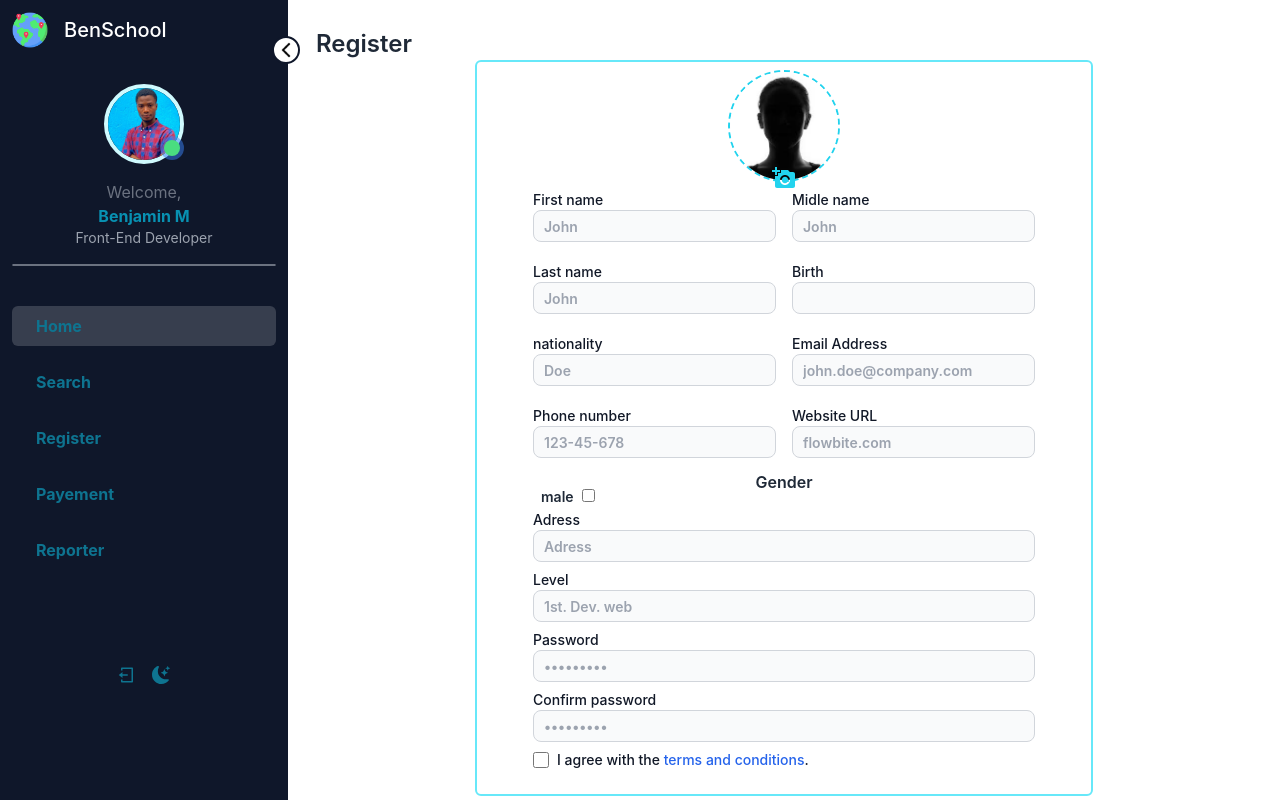
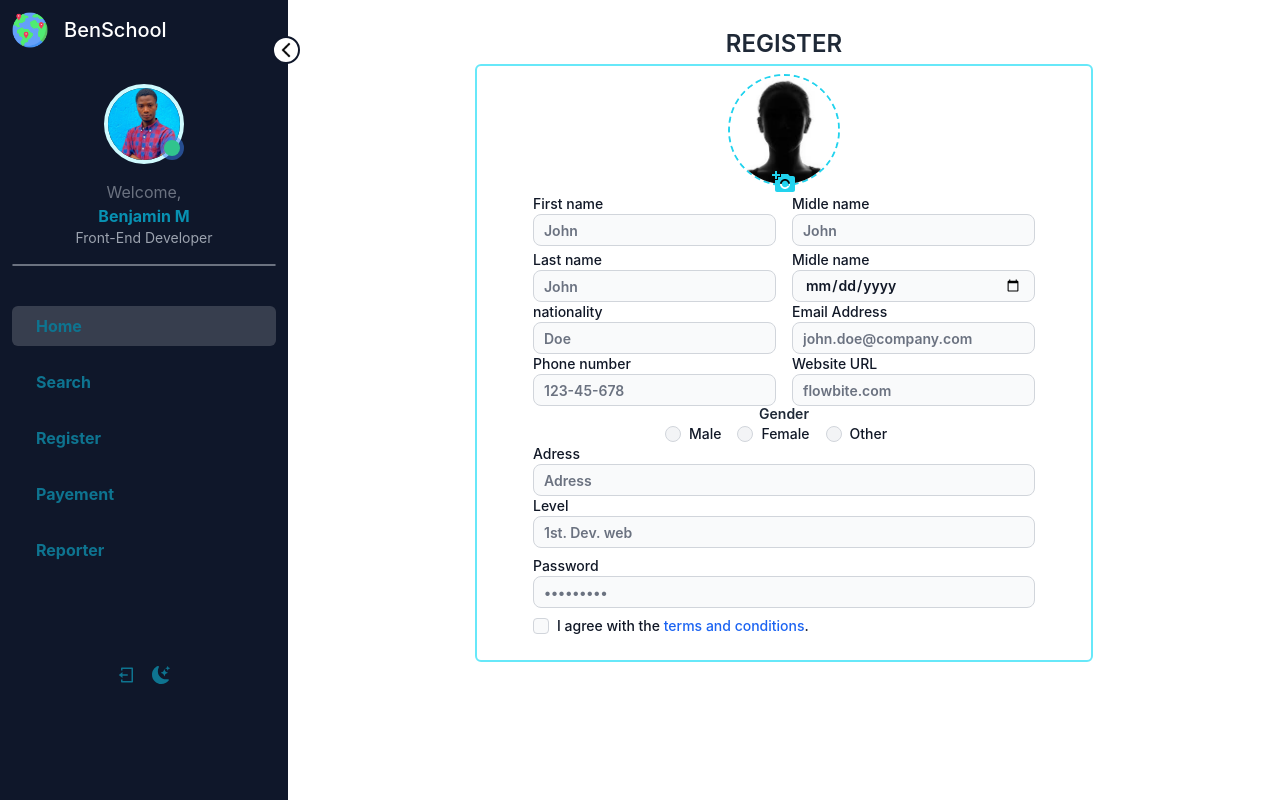
Before and after one commit to benjaminboy1/BenSchool, a React (Create React App) app: page / in a window 1280 px wide. Built offline with nearby package versions, Linux system fonts and the light colour scheme.

Commit message:
refister second

```diff
--- a/src/components/Register.jsx
+++ b/src/components/Register.jsx
@@ -4,67 +4,105 @@ import {MdAddAPhoto} from "react-icons/md";
 
 
 const Register = ()=>{
+
     return(
         <div>
-            <div>
-            Register
+
+            <div className="flex mb-1 justify-center">
+            REGISTER
             </div>
+
             <div className="flex justify-center">
                 {/**Resgister card */}
+
         <div className="py-2 px-14 border-2 rounded-md border-cyan-300  ">
                     <div>
                         <div className="flex justify-center mb-2">
+
                              <img alt="" src={anonymes} className="w-28 h-28 rounded-full rounded-full border-2 border-dashed border-cyan-400"/>
-                             <div className="mt-24 mr-2.8 absolute "><MdAddAPhoto className="text-cyan-400 hover:text-gray-400"/></div>
+                             <div className="mt-24 mr-2.8 absolute" type="file" for="file-input">
+
+                                        <div className="image-upload">
+                                           <label>
+                                            <MdAddAPhoto className="text-cyan-400 hover:text-gray-400 cursor-pointer" type="image" for="small-size" data-dropdown-toggle="dropdown"/>
+                                            <input id="file-input" type="file"  className=""/>
+                                           </label>
+
+                                        </div>
+                                </div>
+
+
                         </div>
                     </div>
         <div class="grid gap-4 mb-2 md:grid-cols-2">
         <div className="mb-1">
             <label for="first_name" class="block mb-[-1] text-sm font-medium text-gray-900 dark:text-white">First name</label>
-            <input type="text" id="first_name" class="h-8 bg-gray-50 border border-gray-300 text-gray-900 text-sm rounded-lg focus:ring-blue-500 focus:border-blue-500 block w-full p-2.5 dark:bg-gray-700 dark:border-gray-600 dark:placeholder-gray-400 dark:text-white dark:focus:ring-blue-500 dark:focus:border-blue-500" placeholder="John" required/>
+            <input type="text" id="first_name" class="h-8 bg-gray-50 border border-gray-300 text-gray-900 text-sm rounded-lg focus:ring-blue-500 focus:border-blue-500 block w-full p-2.5 dark:bg-gray-700 dark:border-gray-600 dark:placeholder-gray-400 dark:text-white dark:focus:ring-blue-500 dark:focus:border-blue-500" placeholder="John" required />
         </div>
         <div className="mb-1">
             <label for="midle_name" class="block mb-[-1] text-sm font-medium text-gray-900 dark:text-white">Midle name</label>
             <input type="text" id="midle_name" class="h-8 bg-gray-50 border border-gray-300 text-gray-900 text-sm rounded-lg focus:ring-blue-500 focus:border-blue-500 block w-full p-2.5 dark:bg-gray-700 dark:border-gray-600 dark:placeholder-gray-400 dark:text-white dark:focus:ring-blue-500 dark:focus:border-blue-500" placeholder="John" required/>
         </div>
-        <div className="mb-1">
+        <div className="mt-[-1rem]">
             <label for="Last_name" class="block mb-[-1] text-sm font-medium text-gray-900 dark:text-white">Last name</label>
             <input type="text" id="Last_name" class="h-8 bg-gray-50 border border-gray-300 text-gray-900 text-sm rounded-lg focus:ring-blue-500 focus:border-blue-500 block w-full p-2.5 dark:bg-gray-700 dark:border-gray-600 dark:placeholder-gray-400 dark:text-white dark:focus:ring-blue-500 dark:focus:border-blue-500" placeholder="John" required/>
         </div>
-        <div className="mb-1">
-            <label for="birth" class="block mb-[-1] text-sm font-medium text-gray-900 dark:text-white">Birth</label>
-            <input type="number" id="birth" class="h-8 bg-gray-50 border border-gray-300 text-gray-900 text-sm rounded-lg focus:ring-blue-500 focus:border-blue-500 block w-full p-2.5 dark:bg-gray-700 dark:border-gray-600 dark:placeholder-gray-400 dark:text-white dark:focus:ring-blue-500 dark:focus:border-blue-500" placeholder="" required/>
+        <div className="mt-[-1rem]">
+
+
+
+  <div class="datepicker  form-floating " data-mdb-toggle-button="false">
+  <label for="midle_name" class="block mb-[-1] text-sm font-medium text-gray-900 dark:text-white">Midle name</label>
+    <input type="date"
+      class="form-control h-8 bg-gray-50 border border-gray-300 text-gray-900 text-sm rounded-lg focus:ring-blue-500 focus:border-blue-500 block w-full  dark:bg-gray-700 dark:border-gray-600 dark:placeholder-gray-400 dark:text-white dark:focus:ring-blue-500 dark:focus:border-blue-500 border-gray-300 rounded transition ease-in-out m-0 focus:border-blue-600 focus:outline-none"
+      placeholder="Select a date" data-mdb-toggle="datepicker" />
+
+
+</div>
+
         </div>
-        <div className="mb-1">
+        <div className="mt-[-1rem]">
             <label for="nationality" class="block mb-[-1] text-sm font-medium text-gray-900 dark:text-white">nationality</label>
             <input type="text" id="last_name" class="h-8 bg-gray-50 border border-gray-300 text-gray-900 text-sm rounded-lg focus:ring-blue-500 focus:border-blue-500 block w-full p-2.5 dark:bg-gray-700 dark:border-gray-600 dark:placeholder-gray-400 dark:text-white dark:focus:ring-blue-500 dark:focus:border-blue-500" placeholder="Doe" required/>
         </div>
-        <div className="mb-1">
+        <div className="mt-[-1rem]">
             <label for="Email_address" class="block mb-[-1] text-sm font-medium text-gray-900 dark:text-white">Email Address</label>
             <input type="text" id="email_address" class="h-8 bg-gray-50 border border-gray-300 text-gray-900 text-sm rounded-lg focus:ring-blue-500 focus:border-blue-500 block w-full p-2.5 dark:bg-gray-700 dark:border-gray-600 dark:placeholder-gray-400 dark:text-white dark:focus:ring-blue-500 dark:focus:border-blue-500" placeholder="john.doe@company.com" required/>
         </div>
 
-        <div className="mb-1">
+        <div className="mt-[-1rem]">
             <label for="phone" class="block mb-[-1] text-sm font-medium text-gray-900 dark:text-white">Phone number</label>
             <input type="tel" id="phone" class="h-8 bg-gray-50 border border-gray-300 text-gray-900 text-sm rounded-lg focus:ring-blue-500 focus:border-blue-500 block w-full p-2.5 dark:bg-gray-700 dark:border-gray-600 dark:placeholder-gray-400 dark:text-white dark:focus:ring-blue-500 dark:focus:border-blue-500" placeholder="123-45-678" pattern="[0-9]{3}-[0-9]{2}-[0-9]{3}" required/>
         </div>
-        <div className="mb-1">
+        <div className="mt-[-1rem]">
             <label for="website" class="block mb-[-1] text-sm font-medium text-gray-900 dark:text-white">Website URL</label>
             <input type="url" id="website" class="h-8 bg-gray-50 border border-gray-300 text-gray-900 text-sm rounded-lg focus:ring-blue-500 focus:border-blue-500 block w-full p-2.5 dark:bg-gray-700 dark:border-gray-600 dark:placeholder-gray-400 dark:text-white dark:focus:ring-blue-500 dark:focus:border-blue-500" placeholder="flowbite.com" required/>
         </div>
 
     </div>
-    <div className="mb-[-2]">
-        <label className="text-base flex text-center justify-center">Gender </label>
-        <div className="mt-[-1rem]">
-        <span className="text-sm px-2 mb-4">male</span>
-        <input type="checkbox" className=" rounded-full"/>
-        </div>
+    <div className="mt-[-0.6rem]">
+        <label className="text-sm flex text-center justify-center">Gender </label>
+
+             <div className="flex flex-wrap items-center justify-center ">
+
+              <div class="flex items-center mr-4">
+                  <input id="green-radio" type="radio" value="" name="colored-radio" class="w-4 h-4 text-green-600 bg-gray-100 border-gray-300 focus:ring-green-500 dark:focus:ring-green-600 dark:ring-offset-gray-800 focus:ring-2 dark:bg-gray-700 dark:border-gray-600"/>
+                  <label for="green-radio" class="ml-2 text-sm font-medium text-gray-900 dark:text-gray-300">Male</label>
+              </div>
+              <div class="flex items-center mr-4">
+                  <input id="green-radio" type="radio" value="" name="colored-radio" class="w-4 h-4 text-green-600 bg-gray-100 border-gray-300 focus:ring-green-500 dark:focus:ring-green-600 dark:ring-offset-gray-800 focus:ring-2 dark:bg-gray-700 dark:border-gray-600"/>
+                  <label for="green-radio" class="ml-2 text-sm font-medium text-gray-900 dark:text-gray-300">Female</label>
+              </div>
+              <div class="flex items-center mr-4">
+                   <input id="red-radio" type="radio" value="" name="colored-radio" class="w-4 h-4 text-red-600 bg-gray-100 border-gray-300 focus:ring-red-500 dark:focus:ring-red-600 dark:ring-offset-gray-800 focus:ring-2 dark:bg-gray-700 dark:border-gray-600"/>
+                  <label for="red-radio" class="ml-2 text-sm font-medium text-gray-900 dark:text-gray-300">Other</label>
+              </div>
+            </div>
 
 
     </div>
 
-    <div class="mb-2">
+    <div class="mt-[-px">
         <label for="Adress" class="block mb-[-1] text-sm font-medium text-gray-900 dark:text-white">Adress</label>
         <input type="adress" id="adress" class="h-8 bg-gray-50 border border-gray-300 text-gray-900 text-sm rounded-lg focus:ring-blue-500 focus:border-blue-500 block w-full p-2.5 dark:bg-gray-700 dark:border-gray-600 dark:placeholder-gray-400 dark:text-white dark:focus:ring-blue-500 dark:focus:border-blue-500" placeholder="Adress" required/>
     </div>
@@ -76,15 +114,11 @@ const Register = ()=>{
         <label for="password" class="block mb-[-1] text-sm font-medium text-gray-900 dark:text-white">Password</label>
         <input type="password" id="password" class="h-8 bg-gray-50 border border-gray-300 text-gray-900 text-sm rounded-lg focus:ring-blue-500 focus:border-blue-500 block w-full p-2.5 dark:bg-gray-700 dark:border-gray-600 dark:placeholder-gray-400 dark:text-white dark:focus:ring-blue-500 dark:focus:border-blue-500" placeholder="•••••••••" required/>
     </div>
-    <div class="mb-2">
-        <label for="confirm_password" class="block mb-[-1] text-sm font-medium text-gray-900 dark:text-white">Confirm password</label>
-        <input type="password" id="confirm_password" class="h-8 bg-gray-50 border border-gray-300 text-gray-900 text-sm rounded-lg focus:ring-blue-500 focus:border-blue-500 block w-full p-2.5 dark:bg-gray-700 dark:border-gray-600 dark:placeholder-gray-400 dark:text-white dark:focus:ring-blue-500 dark:focus:border-blue-500" placeholder="•••••••••" required/>
-    </div>
     <div class="flex items-start mb-4">
         <div class="flex items-center h-5">
         <input id="remember" type="checkbox" value="" class="w-4 h-4 border border-gray-300 rounded bg-gray-50 focus:ring-3 focus:ring-blue-300 dark:bg-gray-700 dark:border-gray-600 dark:focus:ring-blue-600 dark:ring-offset-gray-800" required/>
         </div>
-        <label for="remember" class="ml-2 text-sm font-medium text-gray-900 dark:text-gray-300">I agree with the <a href="#" class="text-blue-600 hover:underline dark:text-blue-500">terms and conditions</a>.</label>
+        <label for="remember" class="ml-2 text-sm font-medium text-gray-900 dark:text-gray-300">I agree with the <a href="#agree" class="text-blue-600 hover:underline dark:text-blue-500">terms and conditions</a>.</label>
     </div>
 
                 </div>
--- a/src/index.css
+++ b/src/index.css
@@ -31,3 +31,10 @@ code {
   margin-left: 34px;
   position: static;
 }
+.image-upload >label >input{
+  display: none;
+}
+input #date{
+  border-radius: 5px;
+  background-color: rgb(197, 25, 25);
+}
--- a/tailwind.config.js
+++ b/tailwind.config.js
@@ -2,6 +2,7 @@
 module.exports = {
   content: [
     "./src/**/*.{js,jsx,ts,tsx}",
+    'node_modules/flowbite-react/**/*.{js,jsx,ts,tsx}',
   ],
   darkMode: 'class',
   theme: {
@@ -30,5 +31,8 @@ module.exports = {
   },
   plugins: [
     require('tailwind-scrollbar'),
+
+    require('flowbite/plugin')
+
   ],
 }
```
